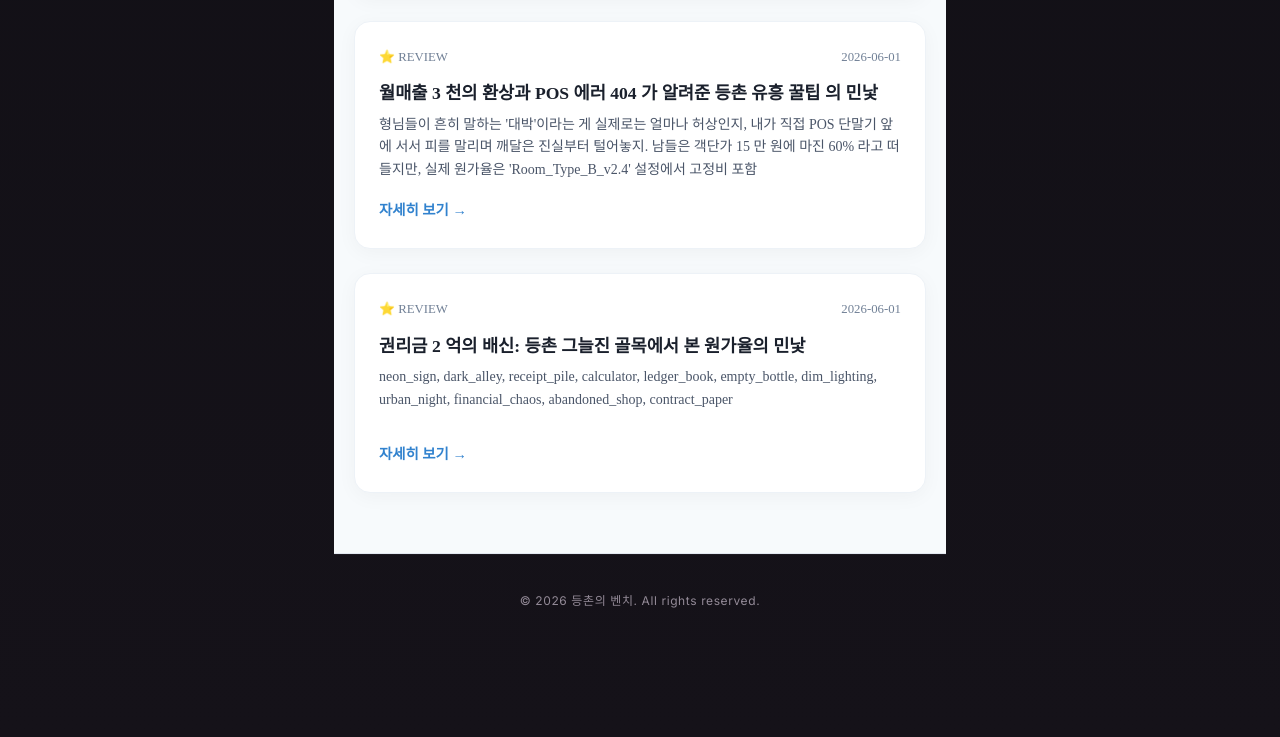
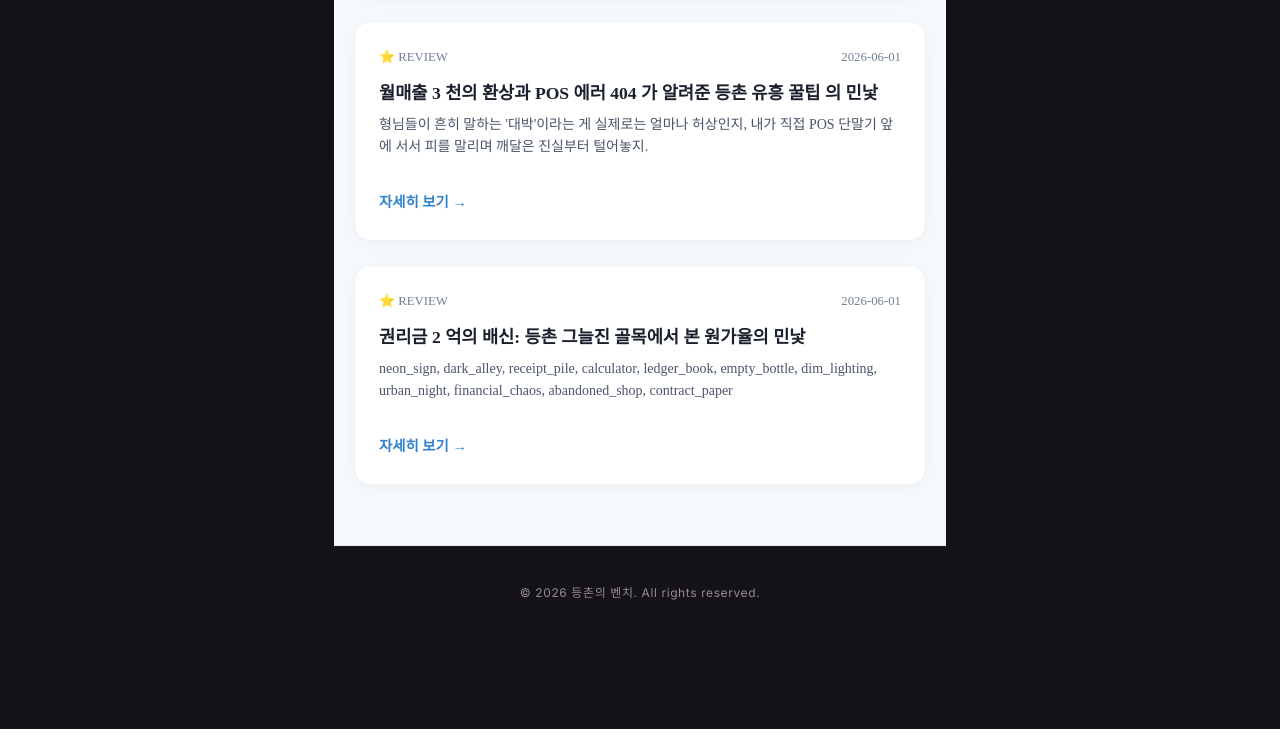
Before and after one commit to dydrkrtks7-cmd/bp-t3b04-dc-night-tip, a plain HTML site: page index.html in a window 1280 px wide. Shown: the part 3638-4375 px from the top of the page. Drawn offline with Linux system fonts and the light colour scheme; a web font is replaced by a local one.

Commit message:
deploy: garbage-free snapshot 2026-08-10T18:01:09.887Z

```diff
--- a/index.html
+++ b/index.html
@@ -397,7 +397,7 @@
           <time datetime="2026-06-01">2026-06-01</time>
         </div>
         <h4 style="font-size:1.1rem;font-weight:700;color:#1a202c;margin-bottom:8px;line-height:1.4">월매출 3 천의 환상과 POS 에러 404 가 알려준 등촌 유흥 꿀팁 의 민낯</h4>
-        <p style="font-size:0.875rem;color:#4a5568;line-height:1.6;margin-bottom:16px;display:-webkit-box;-webkit-line-clamp:3;-webkit-box-orient:vertical;overflow:hidden;text-overflow:ellipsis">형님들이 흔히 말하는 '대박'이라는 게 실제로는 얼마나 허상인지, 내가 직접 POS 단말기 앞에 서서 피를 말리며 깨달은 진실부터 털어놓지. 남들은 객단가 15 만 원에 마진 60% 라고 떠들지만, 실제 원가율은 'Room_Type_B_v2.4' 설정에서 고정비 포함 </p>
+        <p style="font-size:0.875rem;color:#4a5568;line-height:1.6;margin-bottom:16px;display:-webkit-box;-webkit-line-clamp:3;-webkit-box-orient:vertical;overflow:hidden;text-overflow:ellipsis">형님들이 흔히 말하는 '대박'이라는 게 실제로는 얼마나 허상인지, 내가 직접 POS 단말기 앞에 서서 피를 말리며 깨달은 진실부터 털어놓지.</p>
       </div>
       <a href="posts/review-001.html" style="align-self:flex-start;text-decoration:none;color:#3182ce;font-size:0.9rem;font-weight:600;transition:color 0.2s" onmouseover="this.style.color='#2b6cb0'" onmouseout="this.style.color='#3182ce'">자세히 보기 →</a>
     </article>
```
